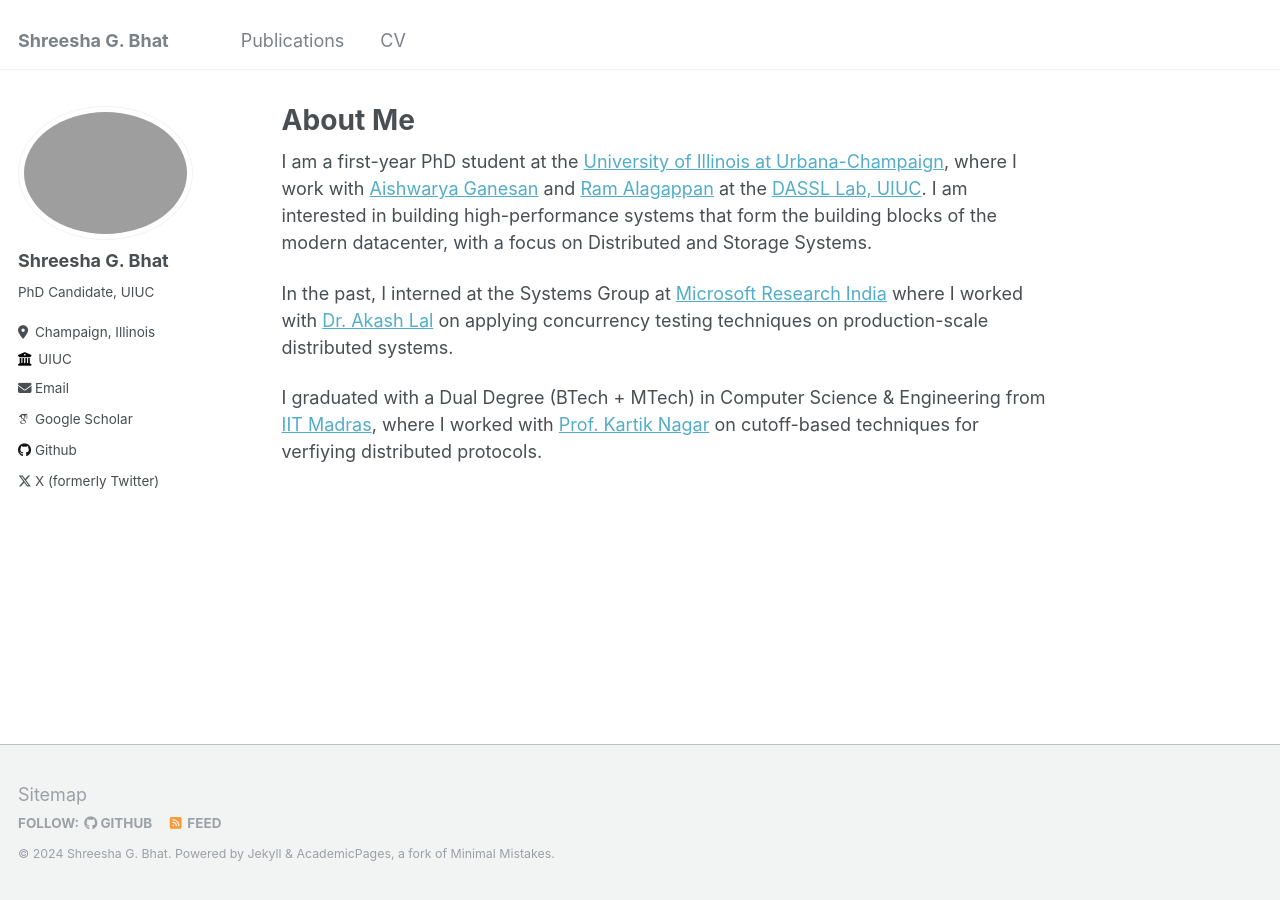
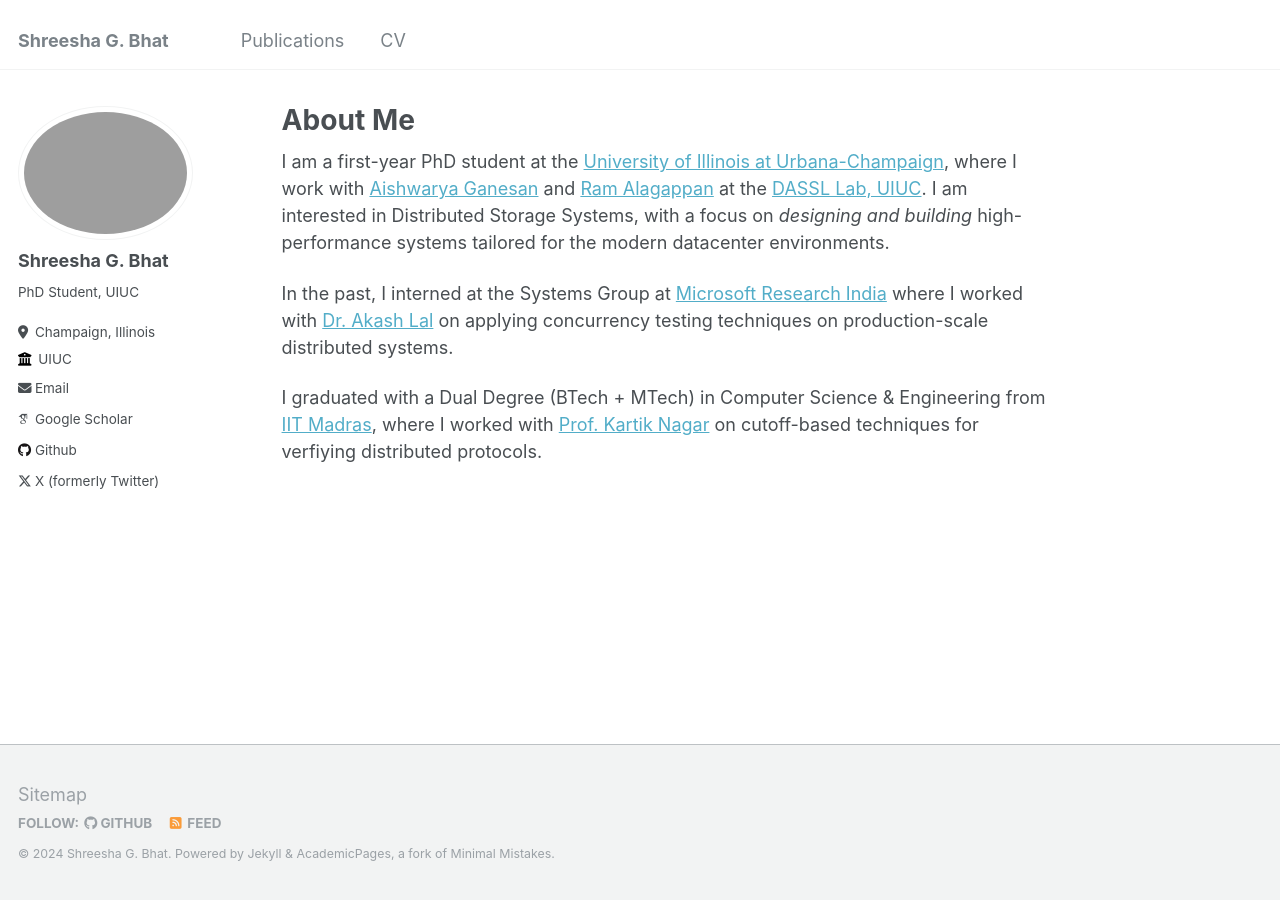
Before and after one commit to shreesha00/personal-website, a Jekyll site: the page built from _pages/about.md, in a window 1280 px wide. Built offline with Jekyll 4.4.1, drawn with Linux system fonts in a browser that asks for light colours; some web fonts are replaced.

Commit message:
Changed about section

```diff
--- a/_config.yml
+++ b/_config.yml
@@ -24,7 +24,7 @@ author:
   avatar: "profile.jpg"
   name: "Shreesha G. Bhat"
   pronouns: # example: "she/her"
-  bio: "PhD Candidate, UIUC"
+  bio: "PhD Student, UIUC"
   location: "Champaign, Illinois"
   employer: "UIUC"
   uri: # URL
--- a/_pages/about.md
+++ b/_pages/about.md
@@ -7,7 +7,7 @@ redirect_from:
   - /about.html
 ---
 
-I am a first-year PhD student at the [University of Illinois at Urbana-Champaign](https://cs.illinois.edu/), where I work with [Aishwarya Ganesan](https://aishwaryaganesan.github.io/) and [Ram Alagappan](https://ramalagappan.github.io/) at the [DASSL Lab, UIUC](https://dassl-uiuc.github.io/). I am interested in building high-performance systems that form the building blocks of the modern datacenter, with a focus on Distributed and Storage Systems.
+I am a first-year PhD student at the [University of Illinois at Urbana-Champaign](https://cs.illinois.edu/), where I work with [Aishwarya Ganesan](https://aishwaryaganesan.github.io/) and [Ram Alagappan](https://ramalagappan.github.io/) at the [DASSL Lab, UIUC](https://dassl-uiuc.github.io/). I am interested in Distributed Storage Systems, with a focus on *designing and building* high-performance systems tailored for the modern datacenter environments.
 
 In the past, I interned at the Systems Group at [Microsoft Research India](https://www.microsoft.com/en-us/research/lab/microsoft-research-india/) where I worked with [Dr. Akash Lal](https://www.microsoft.com/en-us/research/people/akashl/) on applying concurrency testing techniques on production-scale distributed systems.
 
```
